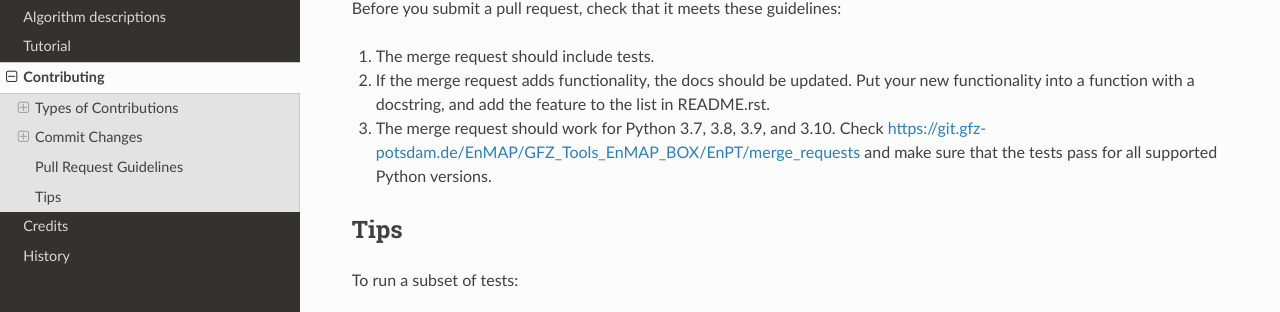
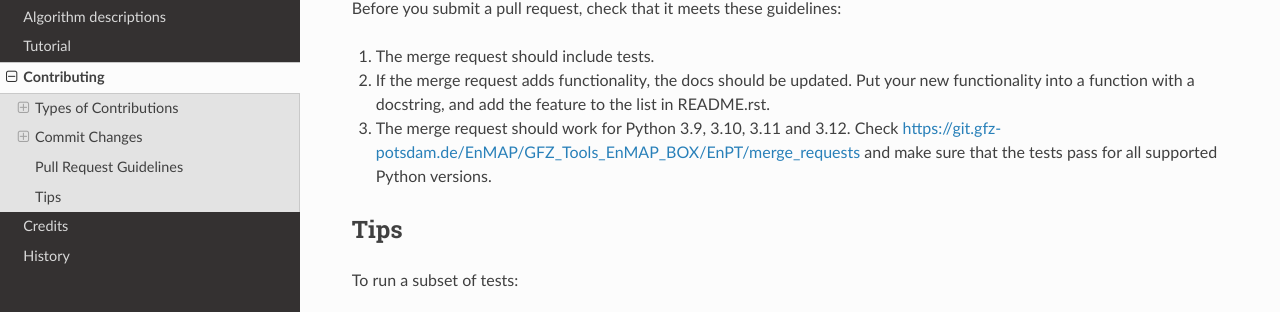
Before and after one commit to GFZ/enpt, a Sphinx documentation site: the page built from docs/contributing.rst, in a window 1280 px wide and 900 px high, scrolled down 2609 px. Shown: the part 351-663 px from the top of the window. Built offline with Sphinx 7.4.7 and the Read the Docs theme 3.1.0, drawn with Linux system fonts in a browser that asks for light colours; pages that are not in the unit, such as notebooks, are missing from menus.

Commit message:
Drop Python 3.8 support due to end-of-life status and add official support for 3.12.
Signed-off-by: Daniel Scheffler <danschef@gfz.de>

```diff
--- a/CONTRIBUTING.rst
+++ b/CONTRIBUTING.rst
@@ -152,7 +152,7 @@ Before you submit a pull request, check that it meets these guidelines:
 2. If the merge request adds functionality, the docs should be updated. Put
    your new functionality into a function with a docstring, and add the
    feature to the list in README.rst.
-3. The merge request should work for Python 3.7, 3.8, 3.9, and 3.10. Check
+3. The merge request should work for Python 3.9, 3.10, 3.11 and 3.12. Check
    https://git.gfz-potsdam.de/EnMAP/GFZ_Tools_EnMAP_BOX/EnPT/merge_requests
    and make sure that the tests pass for all supported Python versions.
 
--- a/docs/installation.rst
+++ b/docs/installation.rst
@@ -161,7 +161,7 @@ requirement polymer_ into the enpt_full environment as described above.
 
 .. note::
 
-    EnPT has been tested with Python 3.8+ on Linux, Windows and Mac OSX.
+    EnPT has been tested with Python 3.9+ on Linux, Windows and Mac OSX.
 
 
 .. _Miniforge: https://github.com/conda-forge/miniforge
--- a/pyproject.toml
+++ b/pyproject.toml
@@ -53,10 +53,10 @@ classifiers = [
     "Development Status :: 4 - Beta",
     "License :: OSI Approved :: GNU General Public License v3 or later (GPLv3+)",
     "Natural Language :: English",
-    "Programming Language :: Python :: 3.8",
     "Programming Language :: Python :: 3.9",
     "Programming Language :: Python :: 3.10",
     "Programming Language :: Python :: 3.11",
+    "Programming Language :: Python :: 3.12",
 ]
 keywords = [
     "EnPT",
@@ -67,7 +67,7 @@ keywords = [
     "satellite",
     "processing chain"
 ]
-requires-python = ">=3.8"
+requires-python = ">=3.9"
 dependencies = [
     "acwater>=0.3.0",
     "arosics>=1.0.0",
```
Also changed, not shown: 5 other files.
